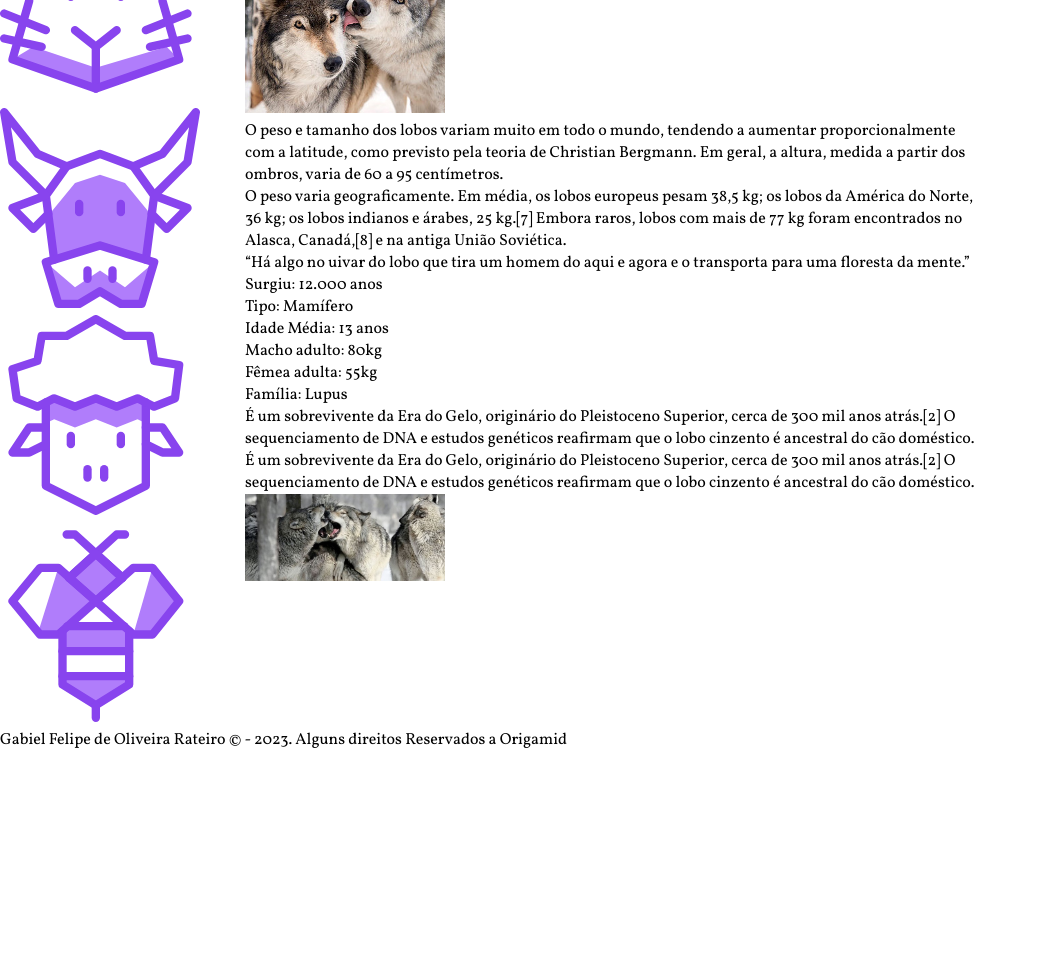
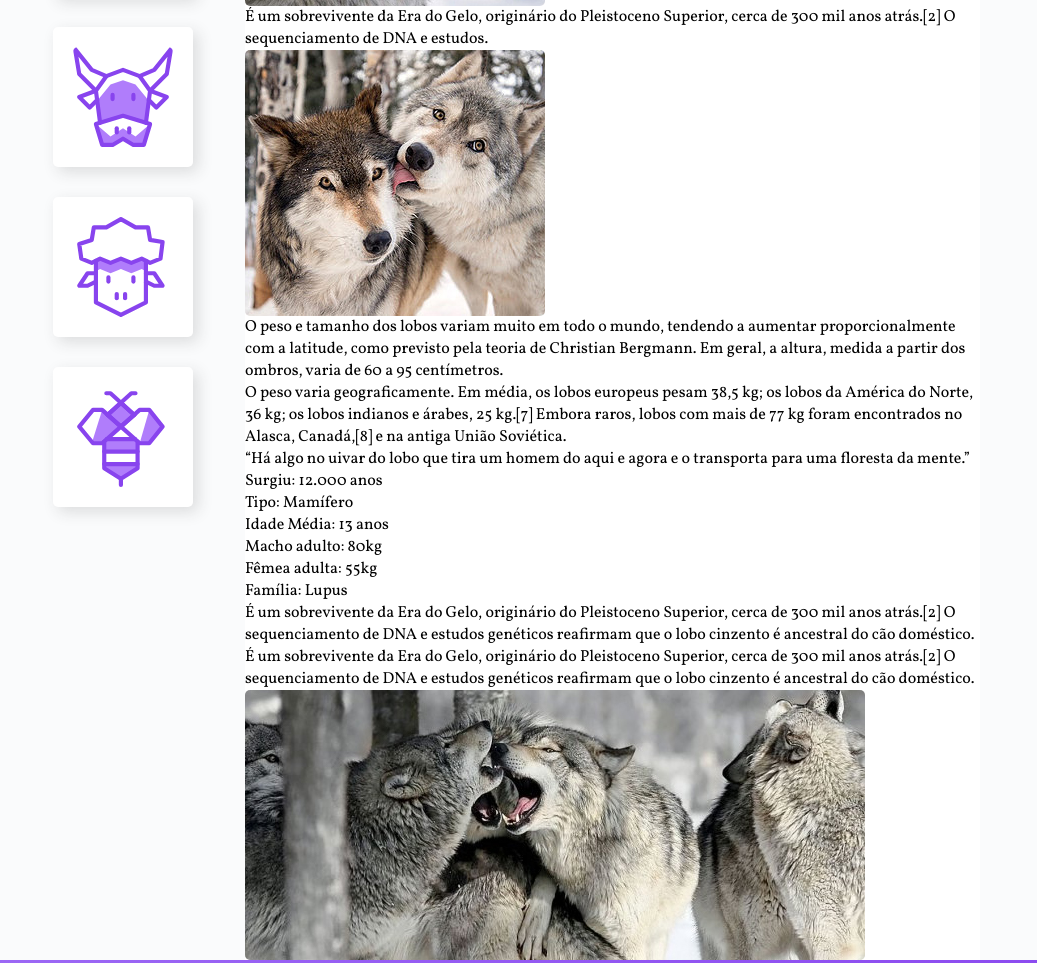
Before and after one commit to GabrielFelipeOliveiraRateiroDev/CSS_Grid-Layout, a plain HTML site: page index.html in a window 1280 px wide. Shown: the part 608-1571 px from the top of the page, without its empty margins (0-1037 px from the left). Before the commit the page ends 1359 px from the top, so only its background shows below. Drawn offline with Linux system fonts and the light colour scheme.

Commit message:
Estilo do anuncios e footer e sidenav conclído

```diff
--- a/components/css/style.css
+++ b/components/css/style.css
@@ -16,13 +16,20 @@
 
     --bg-color-header1: #8844ee;
     --bg-color-header2: #b08dfb;
+    --bg-color-sidenav: #fafbfc;
+
+
+    --bx-color-sidenav:  #2c2c2c26;
+
     --primary-color: #fff;
 
 }
 
 img {
 
-    max-width: 200px;
+    max-width: 100%;
+    display: block;
+    border-radius: 5px;
 
 }
 
@@ -88,11 +95,39 @@ img {
 
 }
 
+/* ^ SIDENAV */
+
 .sidenav {
 
     grid-area: sidenav;
+    background: var(--bg-color-sidenav);
+    padding: 30px;
 
 }
+
+.sidenav li a {
+
+    display: block;
+    min-width: 60px;
+    max-width: 100px;
+    margin: 0 auto 30px auto;
+    background: var(--primary-color);
+    padding: 20px;
+    border-radius: 5px;
+    box-shadow: 5px 5px 15px 0px var(--bx-color-sidenav);
+    transition: background 0.5s ease-in-out;
+    transition: transform 0.5s ease-in-out;
+
+}
+
+.sidenav li a:hover {
+
+    transform: translateY(3px) scale(110%);
+    background-color: var(--bg-color-header2);
+
+}
+
+/* ^ CONTENT */
 
 .content {
 
@@ -100,15 +135,37 @@ img {
 
 }
 
+/* ^ ANUNCIOS */
 
 .anuncio {
 
     grid-area: anuncios;
+    background-color: var(--bg-color-sidenav);
+    display: grid;
+    align-content: start;
+    padding: 30px;
+    gap: 30px;
 
 }
+
+
+
+/* ^ FOOTER */
 
 .footer {
 
     grid-area: footer;
+    background: linear-gradient(185deg, var(--bg-color-header1), var(--bg-color-header2));
 
 }
+
+.footer p {
+
+    color: var(--primary-color);
+    text-align: center;
+    padding: 30px;
+    font-size: 1.2em;
+    line-height: 1.6;
+    letter-spacing: -0.005em;
+
+}
--- a/index.html
+++ b/index.html
@@ -171,7 +171,12 @@
 
             <footer class="footer">
 
-                <p>Gabiel Felipe de Oliveira Rateiro &copy; - 2023. Alguns direitos Reservados a Origamid</p>
+                <p>
+
+                    Gabiel Felipe de Oliveira Rateiro &copy; - 2023.<br>
+                   Alguns direitos Reservados a Origamid
+
+                </p>
 
             </footer>
 
```
